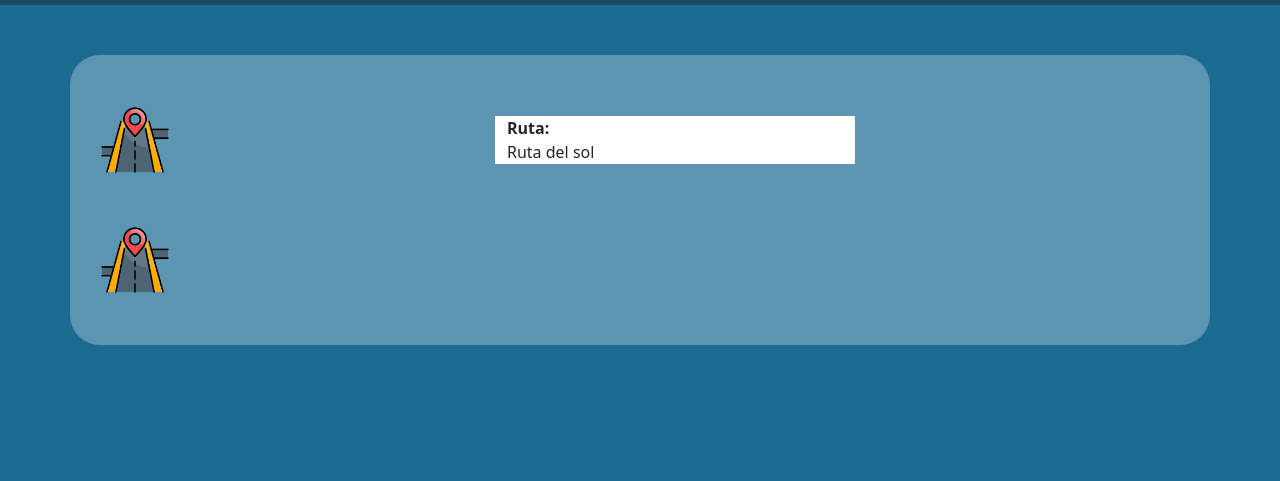
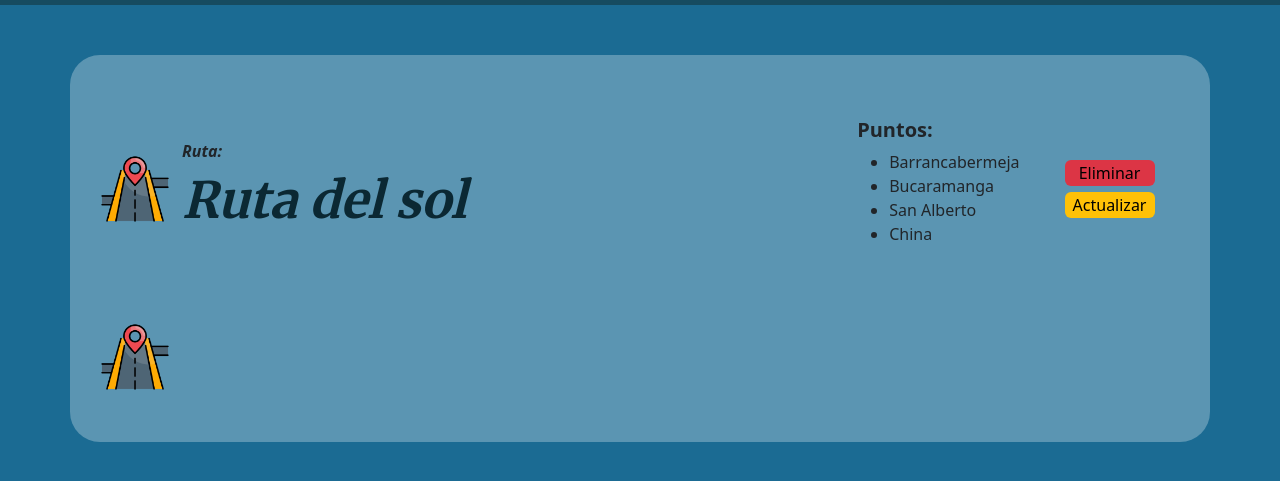
Before and after one commit to DevJLeon/CampusRoutes-JSON-server, a plain HTML site: page pages/routes.html in a window 1280 px wide. Shown: the part 61-542 px from the top of the page. Drawn offline with nearby package versions, Linux system fonts and the light colour scheme; files whose address does not match are found by name.

Commit message:
routes page style

```diff
--- a/pages/routes.html
+++ b/pages/routes.html
@@ -24,7 +24,7 @@
       <div class="collapse navbar-collapse justify-content-between" id="navbarNav">
         <ul class="navbar-nav">
           <li class="nav-item">
-            <a class="nav-link" aria-current="page" href="pages/routes.html" target="_blank">Rutas</a>
+            <a class="nav-link nav-active" aria-current="page" href="../pages/routes.html">Rutas</a>
           </li>
         </ul>
       </div>
@@ -34,15 +34,29 @@
 
   <div class="container-fluid d-flex justify-content-center align-items-center">
     <div class="container routes-container justify-content-center">
-      <div class="row-xl route align-items-center d-flex">
-        <img class="route-icon col-4" src="../assets/img/routes.png" alt="">
-        <div class="container col-4 route-info justify-content-center">
+      <div class="row-xl route">
+        <img class="route-icon" src="../assets/img/routes.png" alt="">
+        <div class="container route-info justify-content-center">
           <span class="route-title bold">Ruta:</span><br>
-          Ruta del sol
+          <div class="route-name">Ruta del sol</div>
+
+        </div>
+        <div class="route-nodes">
+          <div class="nodes-tag">puntos:</div>
+          <ul>
+            <li>barrancabermeja</li>
+            <li>Bucaramanga</li>
+            <li>San Alberto</li>
+            <li>China</li>
+          </ul>
+        </div>
+        <div class="botones">
+          <input type="submit" data-accion="Eliminar" value="Eliminar" class="btn-guardar bg-danger border-0 rounded bg-secondary px-2">
+          <input type="button" data-bs-toggle="modal" data-bs-target="#modalModificar"  data-accion="Actualizar" value="Actualizar" class="btn-guardar bg-warning border-0 rounded bg-secondary px-2">
         </div>
       </div>
       <div class="row-xl route">
-        <img class="route-icon col-4" src="../assets/img/routes.png" alt="">
+        <img class="route-icon" src="../assets/img/routes.png" alt="">
       </div>
     </div>
   </div>
--- a/styles/routes.css
+++ b/styles/routes.css
@@ -1,3 +1,5 @@
+@import url('https://fonts.googleapis.com/css2?family=Merriweather:wght@700&display=swap');
+
 .routes-container{
     margin: 50px;
     background-color: #ffffff48;
@@ -12,10 +14,13 @@
     padding: 10px;
     transition: .2s;
     border-radius: 10px;
+    display: flex;
+    align-items: center;
 }
 
 .route:hover{
-    background-color: #fff;
+    background-color: #d8edd9;
+    cursor: default;
 }
 
 .route-icon{
@@ -23,9 +28,40 @@
 }
 
 .route-info{
-    background-color: #fff;
+    font-style: italic;
 }
 
 .route-title{
     font-weight: bold;
 }
+
+.route-name{
+    font-size: 50px;
+    font-weight: bold;
+    font-family: 'Merriweather', serif;
+    color: #0b2833;
+}
+
+.route-nodes{
+    margin: 10px 40px;
+    display: block;
+    align-items: center;
+    justify-content: center;
+    text-transform: capitalize;
+}
+
+.nodes-tag{
+    font-weight: bold;
+    margin-bottom: 5px;
+    font-size: 20px;
+}
+
+.botones input{
+    width: 90px;
+    margin: 3px 5px;
+    transition: .2s;
+}
+
+.botones input:hover{
+    transform: scale(1.05);
+}
```
Also changed, not shown: index.html (+1 -0 lines), styles/home.css (+20 -0 lines).
